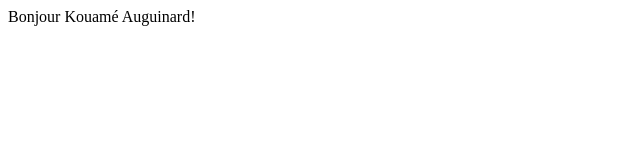
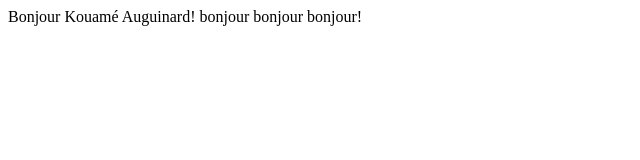
Before and after one commit to auguinard/projet, a plain HTML site: page hello.html in a window 1280 px wide. Shown: the whole page, without its empty margins (0-640 px from the left). Drawn offline with Linux system fonts and the light colour scheme.

Commit message:
Update hello.html

```diff
--- a/hello.html
+++ b/hello.html
@@ -4,6 +4,6 @@
         <title>Mon site web</title>
     </head>
     <body>
-        Bonjour Kouamé Auguinard!
+        Bonjour Kouamé Auguinard! bonjour bonjour bonjour!
     </body>
 </html>
```
